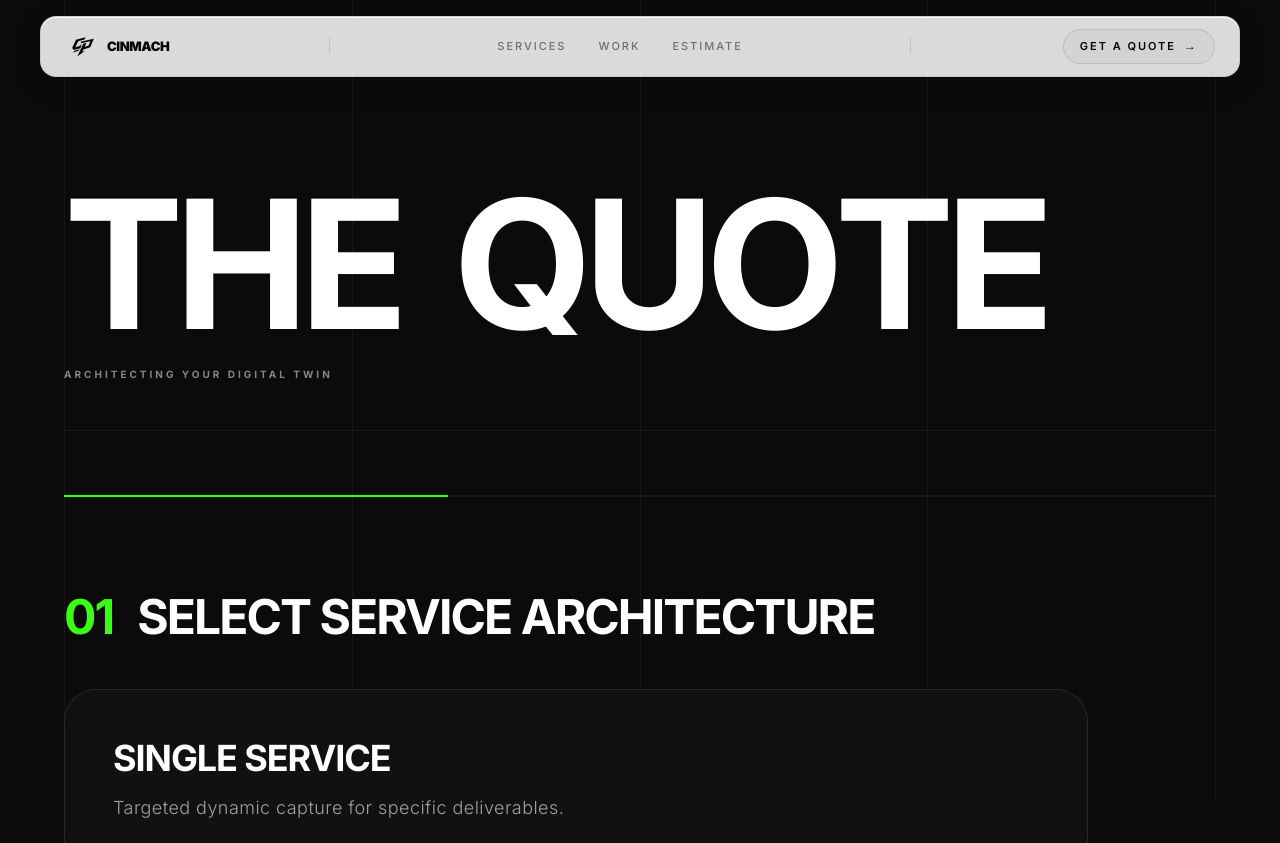
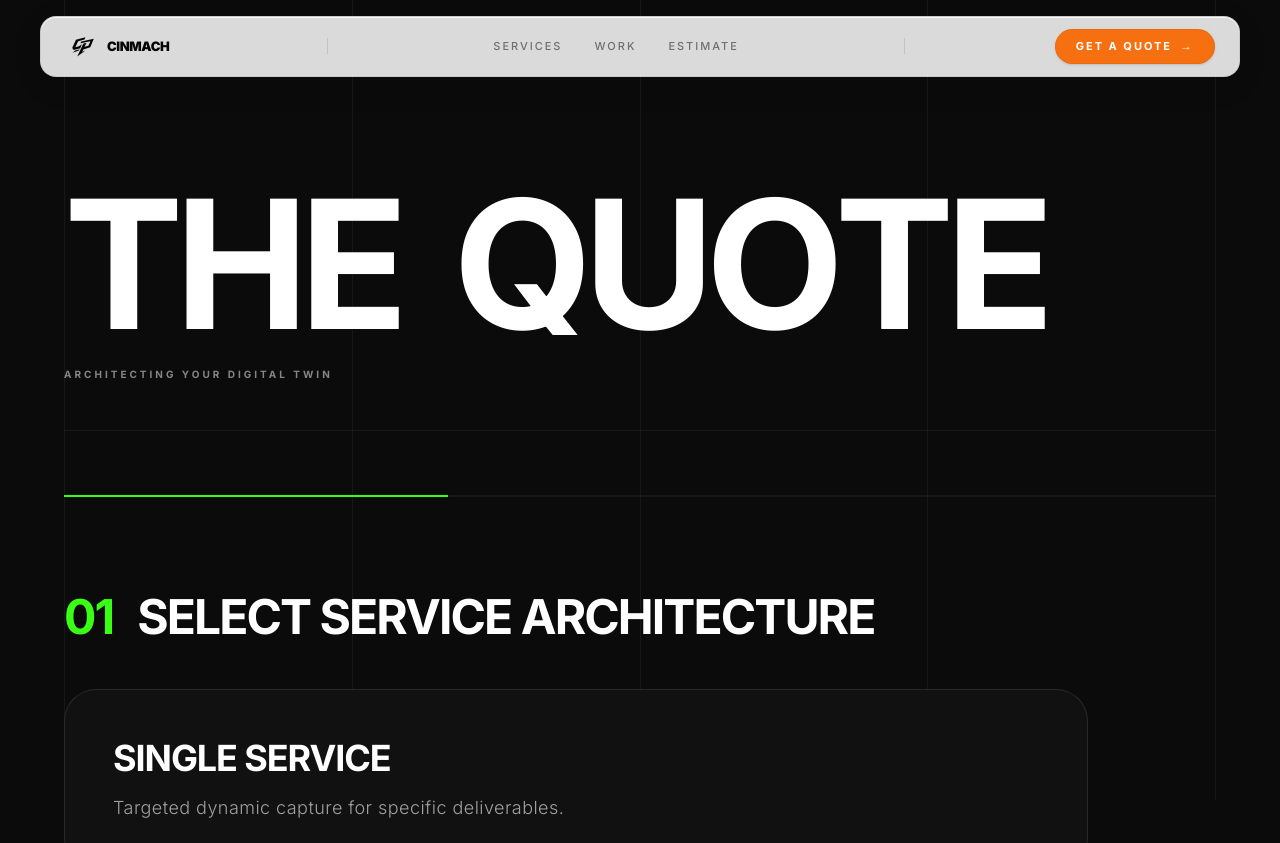
Before and after one commit to waximhq-spec/BH-MARKETING-WEB, a Next.js app: page /estimate in a window 1280 px wide. Shown: the top 843 px of the page. Built offline with nearby package versions, Linux system fonts and the light colour scheme.

Commit message:
style: update CTA buttons to orange theme with white text

```diff
--- a/components/Navbar.tsx
+++ b/components/Navbar.tsx
@@ -140,26 +140,24 @@ export default function Navbar() {
           {/* CTA Button (desktop) */}
           <Link
             href="/estimate"
-            className="hidden md:flex items-center gap-2 px-4 py-2 text-[11px] font-semibold tracking-[0.18em] uppercase shrink-0 transition-all duration-300 group"
+            className="hidden md:flex items-center gap-2 px-5 py-2 text-[11px] font-bold tracking-[0.18em] uppercase shrink-0 transition-all duration-300 group shadow-sm active:scale-95"
             style={{
-              background: "rgba(0, 0, 0, 0.03)",
-              border: "1px solid rgba(0, 0, 0, 0.1)",
+              background: "#F67011",
+              border: "1px solid rgba(0, 0, 0, 0.05)",
               borderRadius: "9999px",
-              color: "#050505",
+              color: "#FFFFFF",
             }}
             onMouseEnter={(e) => {
-              e.currentTarget.style.background = "rgba(0, 0, 0, 0.05)";
-              e.currentTarget.style.borderColor = "rgba(0, 0, 0, 0.2)";
-              e.currentTarget.style.boxShadow = "0 8px 16px rgba(0,0,0,0.05)";
+              e.currentTarget.style.background = "#e5650d";
+              e.currentTarget.style.boxShadow = "0 8px 20px rgba(246, 112, 17, 0.2)";
             }}
             onMouseLeave={(e) => {
-              e.currentTarget.style.background = "rgba(0, 0, 0, 0.03)";
-              e.currentTarget.style.borderColor = "rgba(0, 0, 0, 0.1)";
+              e.currentTarget.style.background = "#F67011";
               e.currentTarget.style.boxShadow = "none";
             }}
           >
             Get a Quote
-            <span style={{ color: "#050505" }} className="text-xs leading-none">→</span>
+            <span style={{ color: "#FFFFFF" }} className="text-xs leading-none group-hover:translate-x-0.5 transition-transform duration-300">→</span>
           </Link>
 
           {/* Mobile Hamburger */}
@@ -224,7 +222,8 @@ export default function Navbar() {
               >
                 <Link
                   href="/estimate"
-                  className="text-sm tracking-[0.2em] uppercase font-semibold px-8 py-4 rounded-full border border-black/20 text-[#050505] hover:border-black/50 hover:shadow-[0_8px_24px_rgba(0,0,0,0.06)] transition-all duration-300"
+                  className="text-sm tracking-[0.2em] uppercase font-bold px-10 py-5 rounded-full text-white hover:shadow-[0_12px_32px_rgba(246,112,17,0.2)] active:scale-95 transition-all duration-300"
+                  style={{ background: "#F67011" }}
                   onClick={() => setMenuOpen(false)}
                 >
                   Get a Quote →
```
Also changed, not shown: 1 other file (tests, documents, lock files or other folders).
